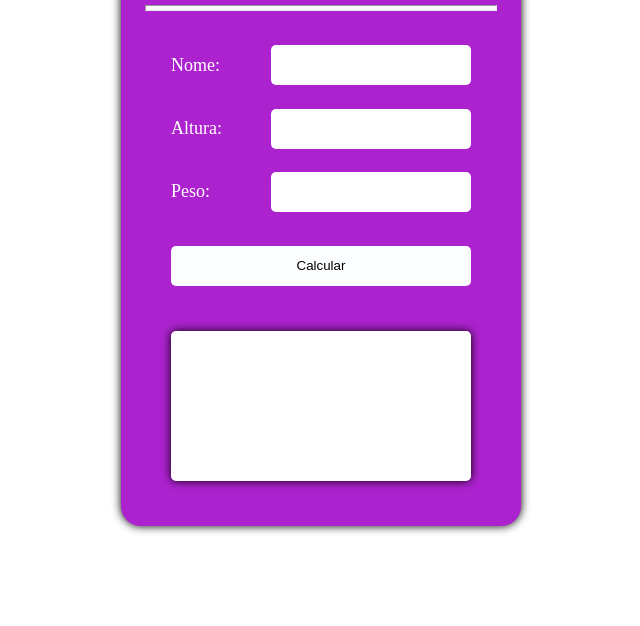
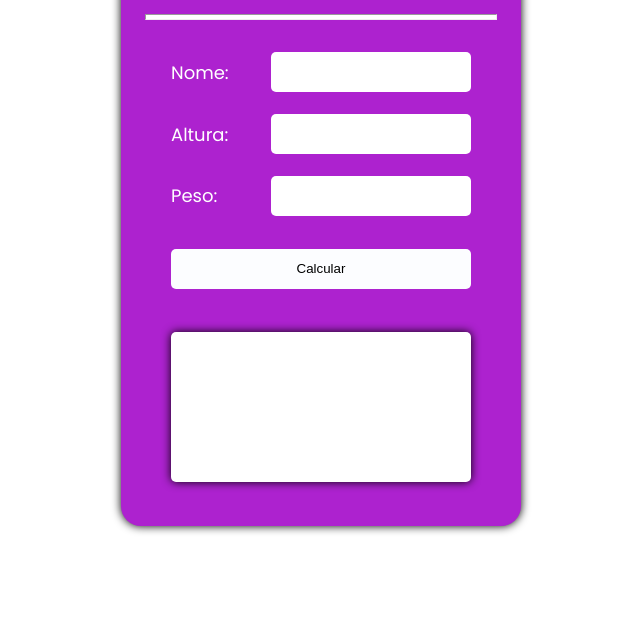
Before and after one commit to igorfig/imc-calculator, a plain HTML site: page index.html in a window 1280 px wide. Shown: the part 174-800 px from the top of the page, without its empty margins (319-959 px from the left). Drawn offline with Linux system fonts and the light colour scheme.

Commit message:
Alteração da fonte

```diff
--- a/index.html
+++ b/index.html
@@ -5,14 +5,17 @@
     <meta charset="UTF-8">
     <meta http-equiv="X-UA-Compatible" content="IE=edge">
     <meta name="viewport" content="width=device-width, initial-scale=1.0">
+    <link rel="stylesheet" href="style.css">
+    <link rel="preconnect" href="https://fonts.gstatic.com">
+    <link href="https://fonts.googleapis.com/css2?family=Poppins:wght@400;700&display=swap" rel="stylesheet">
     <title>Calculadora IMC</title>
-    <link rel="stylesheet" href="style.css">
 </head>
 
 <body>
     <main>
         <div class="container">
-            <h1>Calc<span class="opacity1">uladora I</span></span><span class="opacity2">M</span><span class="opacity3">C</span></h1>
+            <h1>Calc<span class="opacity1">uladora I</span></span><span class="opacity2">M</span><span
+                    class="opacity3">C</span></h1>
 
             <hr>
 
@@ -32,8 +35,8 @@
                 <input type="number" id="weight" name="weight">
             </div>
 
-                <button id="button" type="submit">Calcular</button>
-                <div class="result" id="result"></div>
+            <button id="button" type="submit">Calcular</button>
+            <div class="result" id="result"></div>
 
         </div>
     </main>
--- a/style.css
+++ b/style.css
@@ -5,7 +5,7 @@
 }
 
 body {
-    font-family: 'Poppins', 'sans-serif';
+    font-family: 'Poppins', sans-serif;
 }
 
 main {
```
